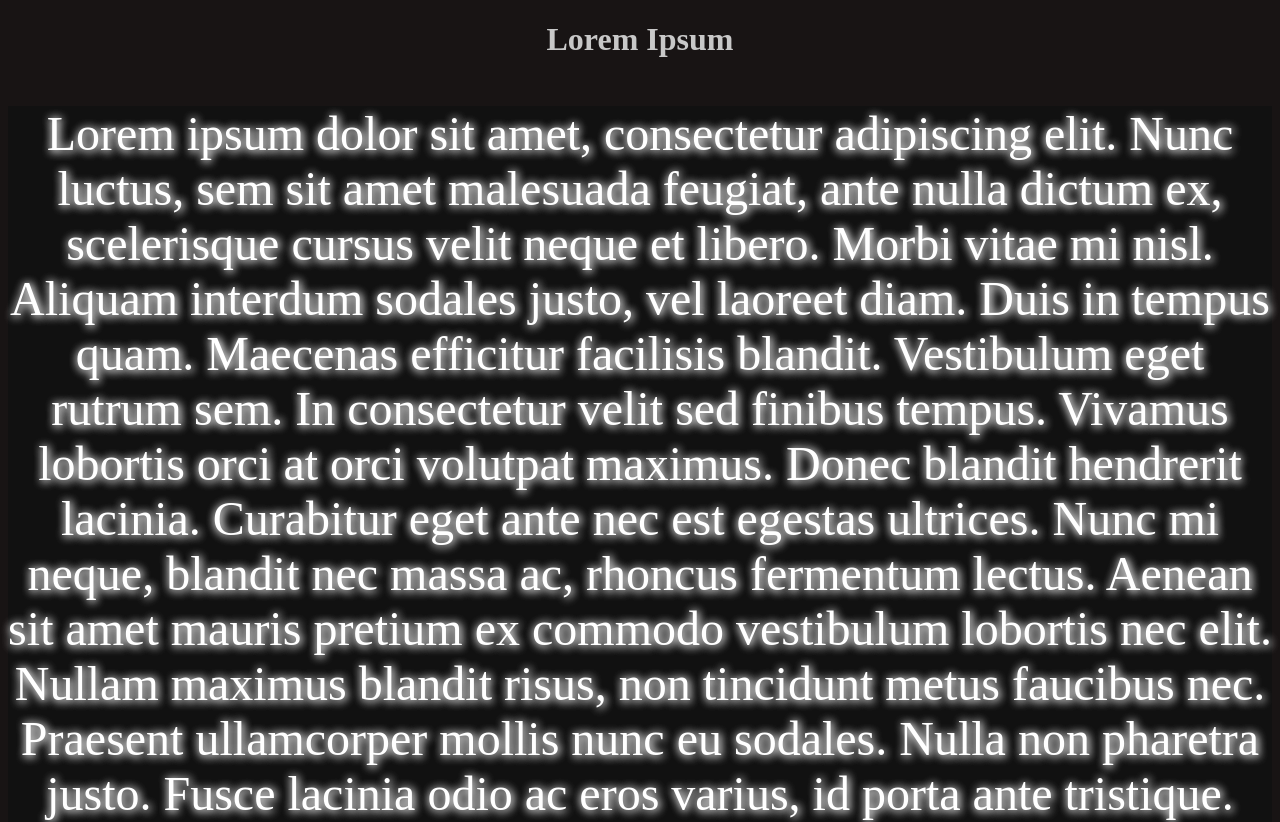
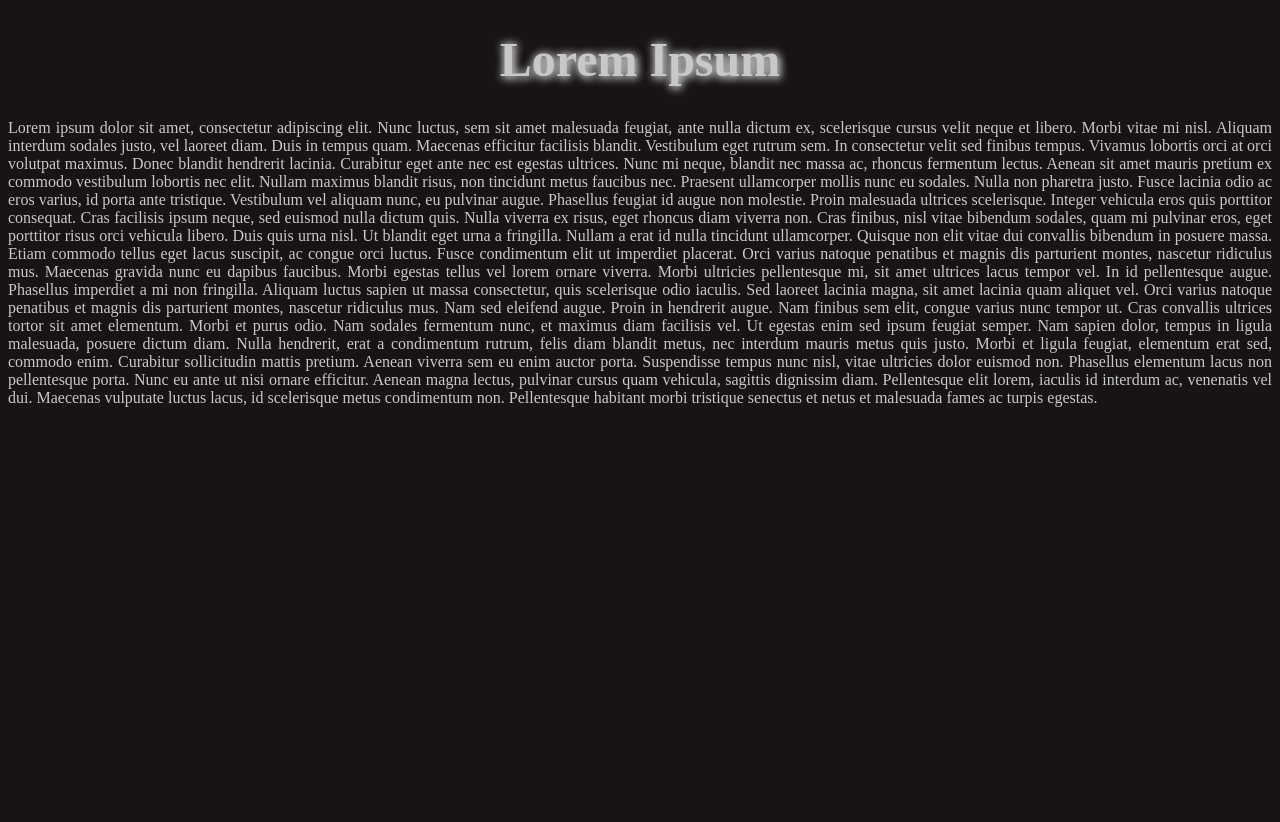
Before and after one commit to Critical-Proofs/loremipsum.github.io, a plain HTML site: page index.html in a window 1280 px wide. Shown: the top 822 px of the page. After the commit the page ends 800 px from the top, so only its background shows below. Drawn offline with Linux system fonts and the light colour scheme.

Commit message:
Add H1 text-shadow; Edit P to WHITE

```diff
--- a/style.css
+++ b/style.css
@@ -1,5 +1,5 @@
 body {background-color: rgb(24, 20, 20);}
 
-h1 {color: rgb(200, 200, 200); text-align: center;}
+h1 {background:rgb(24, 20,20); color:rgb(200, 200, 200); text-shadow:1px 1px 10px rgb(200, 200, 200), 1px 1px 10px #ccc; font-size:48px; text-align:center;}
 
-p {background:#111; color:#fff; text-shadow:1px 1px 10px #fff, 1px 1px 10px #ccc; font-size:48px; text-align:center;}
+p {color: rgb(200, 200, 200); text-align: justify;}
```
